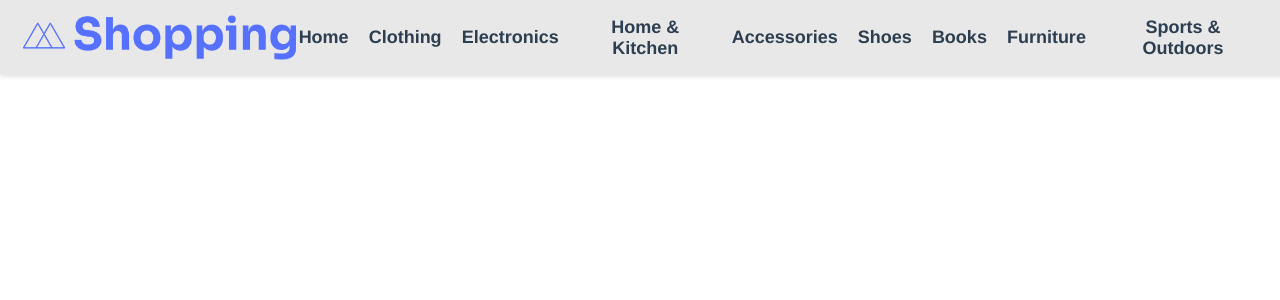
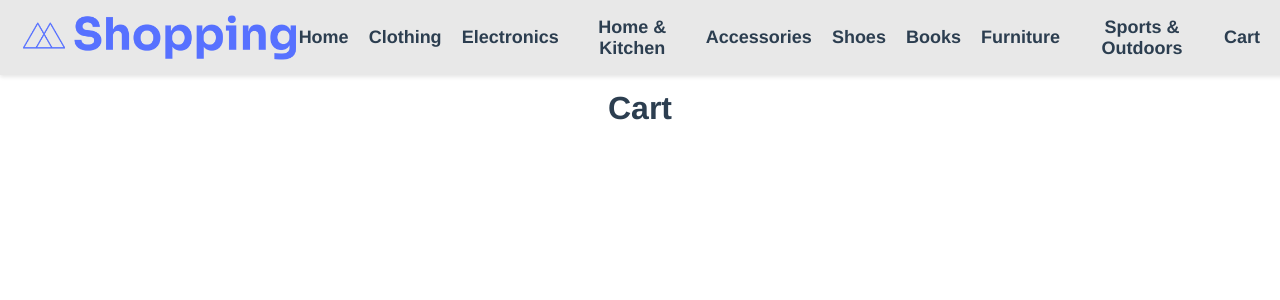
Before and after one commit to wulukewu/shopping-site, a Vue app: page /shopping-site/cart in a window 1280 px wide. Shown: the top 300 px of the page. Built offline with nearby package versions, Linux system fonts and the light colour scheme; the HTML template or start-up script is replaced by a standard one.

Commit message:
feat: add /cart in router

```diff
--- a/src/App.vue
+++ b/src/App.vue
@@ -39,7 +39,7 @@ export default {
             price: product.price,
             quantity,
           };
-          this.cart.push(item);
+          this.cart.unshift(item);
         }
       }
     },
--- a/src/components/cart/CartView.vue
+++ b/src/components/cart/CartView.vue
@@ -1 +1,26 @@
-<template></template>
+<template>
+  <!-- <h2>{{ cart }}</h2> -->
+  <div class="cart">
+    <h1>Cart</h1>
+    <div v-if="cart.length > 0" class="cart-items">
+      <div v-for="item in cart" :key="item.id" class="cart-item">
+        <div class="cart-item-details">
+          <h2>{{ item.name }}</h2>
+          <p>Price: $ {{ item.price.toLocaleString() }}</p>
+          <p>Quantity: {{ item.quantity }}</p>
+        </div>
+      </div>
+    </div>
+  </div>
+</template>
+
+<script>
+export default {
+  props: {
+    cart: {
+      type: Array,
+      required: true,
+    },
+  },
+};
+</script>
--- a/src/components/navbar/NavbarList.vue
+++ b/src/components/navbar/NavbarList.vue
@@ -18,6 +18,7 @@
         >
           {{ category.name }}
         </router-link>
+        <router-link to="/cart">Cart</router-link>
       </ul>
     </div>
   </div>
--- a/src/router/index.js
+++ b/src/router/index.js
@@ -1,29 +1,35 @@
-import { createRouter, createWebHistory } from 'vue-router';
-import ProductsList from '../components/products/ProductsList.vue';
-import ProductView from '../components/products/ProductView.vue';
+import { createRouter, createWebHistory } from "vue-router";
+import ProductsList from "../components/products/ProductsList.vue";
+import ProductView from "../components/products/ProductView.vue";
+import CartView from "../components/cart/CartView.vue";
 
 const routes = [
   {
-    path: '/',
-    name: 'Home',
+    path: "/",
+    name: "Home",
     component: ProductsList,
   },
   {
-    path: '/category/:category',
-    name: 'ProductsList',
+    path: "/category/:category",
+    name: "ProductsList",
     component: ProductsList,
     props: true,
   },
   {
-    path: '/product/:productId',
-    name: 'ProductView',
+    path: "/product/:productId",
+    name: "ProductView",
     component: ProductView,
     props: true,
+  },
+  {
+    path: "/cart",
+    name: "Cart",
+    component: CartView,
   },
 ];
 
 const router = createRouter({
-  history: createWebHistory('/shopping-site/'),
+  history: createWebHistory("/shopping-site/"),
   routes,
 });
 
```
